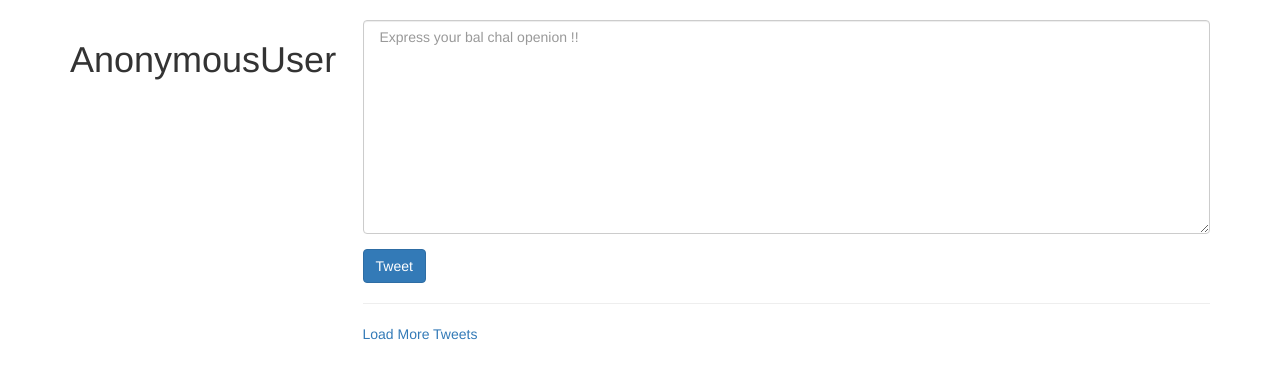
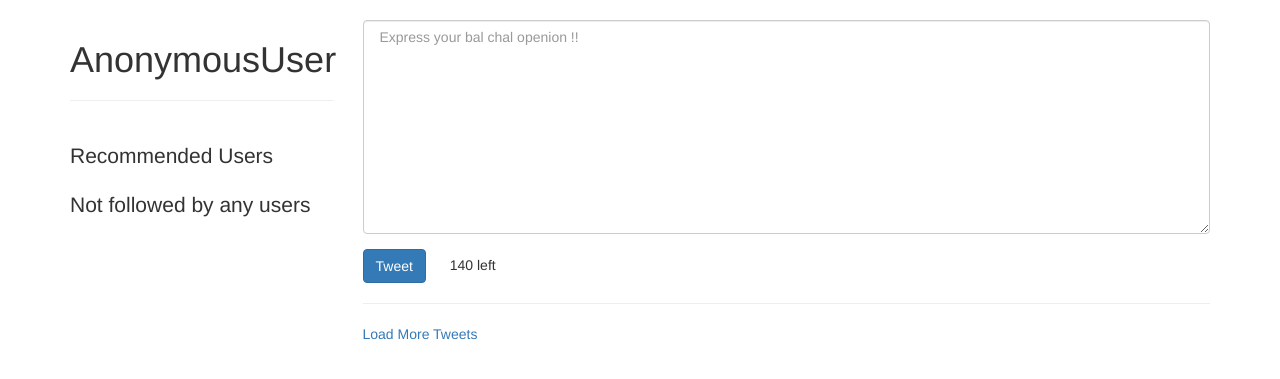
Before and after one commit to alvee32/Django_WebApp, a Django app: page / in a window 1280 px wide. Shown: the part 52-431 px from the top of the page. Run offline with Django 3.2, Linux system fonts and the light colour scheme; data that the repository does not hold is empty; some libraries are stand-ins or nearby versions.

Commit message:
recommended user

```diff
--- /dev/null
+++ b/tweetme/src/accounts/templates/accounts/snippets/recommend.html
@@ -0,0 +1,5 @@
+{% for profile in recommended %}
+<a href='/{{ profile.user.username }}'>{{ profile.user.username }}</a><br/>
+{% empty %}
+<p class='lead'>Not followed by any users</p>
+{% endfor %}
--- a/tweetme/src/accounts/templates/accounts/user_detail.html
+++ b/tweetme/src/accounts/templates/accounts/user_detail.html
@@ -38,6 +38,11 @@ $(document).ready(function(){
              <h4>Not followed by any users</h4>
              {% endfor %}
 
+          <hr/>
+
+
+
+
 
     </div>
     <div class='col-sm-9 col-xs-12'>
@@ -51,7 +56,6 @@ $(document).ready(function(){
 
 
 
-
      </div>
 
 </div>
--- /dev/null
+++ b/tweetme/src/accounts/templatetags/recommended.py
@@ -0,0 +1,15 @@
+from django import template
+from django.contrib.auth import get_user_model
+
+from accounts.models import UserProfile
+
+register = template.Library()
+
+
+User = get_user_model()
+
+@register.inclusion_tag("accounts/snippets/recommend.html")
+def recommended(user):
+    if isinstance(user, User):
+        qs = UserProfile.objects.recommended(user)
+        return {"recommended": qs}
--- a/tweetme/src/accounts/views.py
+++ b/tweetme/src/accounts/views.py
@@ -23,6 +23,7 @@ class UserDetailView(DetailView):
         context = super(UserDetailView, self).get_context_data(*args, **kwargs)
         following = UserProfile.objects.is_following(self.request.user, self.get_object())
         context['following'] = following
+        context['recommended'] = UserProfile.objects.recommended(self.request.user)
         return context
 
 
--- a/tweetme/src/templates/base.html
+++ b/tweetme/src/templates/base.html
@@ -350,4 +350,3 @@ function loadTweetContainer(tweetContainerID, fetchOneId){
     <script src="{% static 'js/bootstrap.min.js' %}"></script>
       <!-- <script src="https://maxcdn.bootstrapcdn.com/bootstrap/3.3.7/js/bootstrap.min.js"></script> -->
   </body>
-  </html>
--- a/tweetme/src/tweetme/urls.py
+++ b/tweetme/src/tweetme/urls.py
@@ -38,6 +38,5 @@ urlpatterns = [
 ]
 
 
-
 if settings.DEBUG:
     urlpatterns += (static(settings.STATIC_URL, document_root=settings.STATIC_ROOT))
--- a/tweetme/src/tweets/templates/tweets/tweet_list.html
+++ b/tweetme/src/tweets/templates/tweets/tweet_list.html
@@ -1,5 +1,5 @@
 {% extends "base.html" %}
-
+{% load recommended %}
 <style>
 #tweet-container {
 }
@@ -19,14 +19,19 @@ $(document).ready(function(){
 
 
     <div class='row'>
-        <div class='col-sm-3 col-xs-12' style='background-color:#008080s;'>
+        <div class='col-sm-3 col-xs-12'>
         <h1>{{ request.user }}</h1>
+        <hr/>
+         <br/>
+        <p class='lead'>Recommended Users</p>
+        {% recommended request.user %}
         </div>
+
         <div class='col-sm-9 '>
              {% if not request.GET.q %}
                 <div class=''>
 
-                    {% include "tweets/form.html" with form=create_form action_url=create_url btn_title='Tweet' form_id='tweet-form' %}
+                    {% include "tweets/form.html" with form=create_form action_url=create_url btn_title='Tweet' form_class='tweet-form' %}
 
                 </div>
                 <hr/>
```
Also changed, not shown: tweetme/src/accounts/models.py (+8 -0 lines), tweetme/src/accounts/templatetags/__init__.py (added), tweetme/src/db.sqlite3, tweetme/src/hashtags/templates/hashtags/tag_view.html (line endings or trailing spaces).
